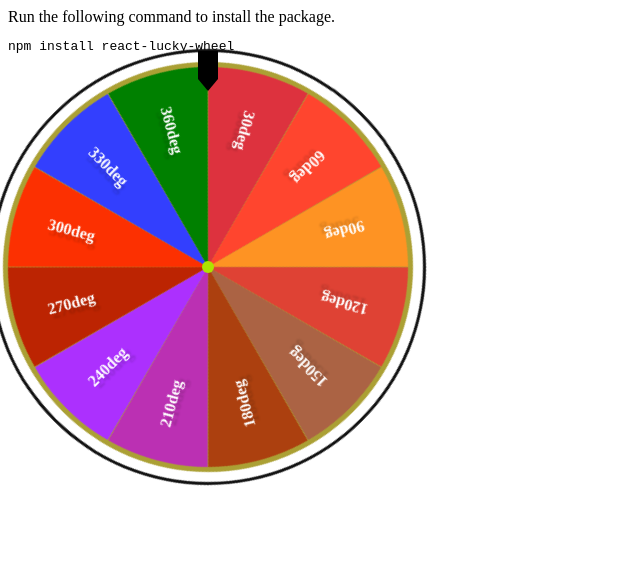
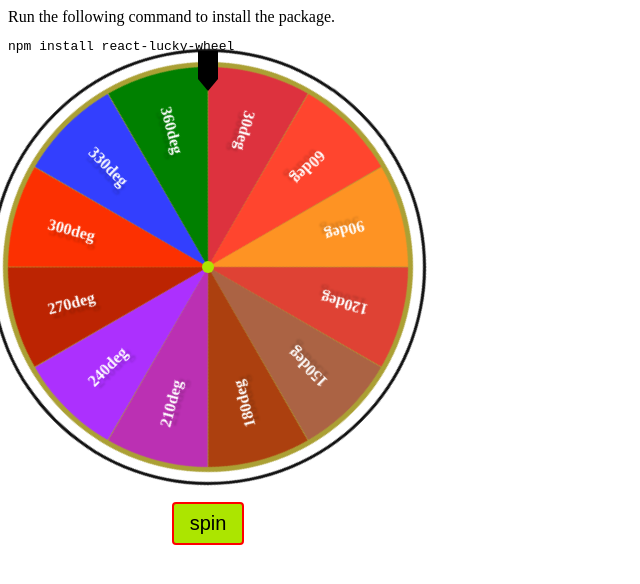
Before and after one commit to Beefy-py/react-lucky-wheel, a React (Create React App) app: page / in a window 1280 px wide. Shown: the top 584 px of the page, without its empty margins (0-640 px from the left). Built offline with nearby package versions, Linux system fonts and the light colour scheme.

Commit message:
feat: :sparkles: spin button and reset button
can now spin, show spin status and after 5secs show reset button. Reset btn also takes 5secs to reset the wheel. Removed useless useState vars. Added spinButton props and interface

```diff
--- a/src/App.tsx
+++ b/src/App.tsx
@@ -1,4 +1,3 @@
-
 import Wheel from "./components/Wheel";
 
 function App() {
@@ -8,9 +7,9 @@ function App() {
         <div>
           Run the following command to install the package.
           <pre>npm install react-lucky-wheel</pre>
-
           <main className="flex">
             <Wheel
+              maxSpins={4}
               wheel={{
                 width: 400,
                 height: 400,
@@ -38,7 +37,7 @@ function App() {
                 ],
                 backgroundColor: "#aba034",
                 timingFunction: "ease-in-out",
-                rotations:3,
+                rotations: 3,
                 disabled: false,
               }}
               arrowSpinnerBtn={{
@@ -58,9 +57,18 @@ function App() {
                 borderColor: "black",
                 show: true,
               }}
+              spinBtn={{
+                text: "spin",
+                alignButton: "middle",
+                backgroundColor: "#ace500",
+                borderWidth: 2,
+                borderColor: "red",
+                size: "lg",
+                buttonTopOffset: "xs",
+                rounded: "sm",
+              }}
             />
           </main>
-
         </div>
       </header>
     </div>
--- /dev/null
+++ b/src/components/SpinButton.tsx
@@ -0,0 +1,163 @@
+import React from "react";
+import { SpinButtonInterface } from "../interfaces/spinButton.interface";
+
+type Props = {
+  buttonProps: SpinButtonInterface;
+  clickHandler: Function;
+  resetWheel: Function;
+  isSpinning: boolean;
+  hasSpun: boolean;
+  isResetting: boolean;
+  spinTriggered: boolean;
+};
+
+const SpinButton = ({
+  clickHandler,
+  buttonProps,
+  isSpinning,
+  hasSpun,
+  isResetting,
+  spinTriggered,
+  resetWheel,
+}: Props) => {
+  const {
+    text,
+    borderWidth,
+    borderColor,
+    backgroundColor,
+    alignButton,
+    size,
+    buttonTopOffset,
+    rounded,
+  } = buttonProps;
+
+  const getBtnAlignment = (align: string) => {
+    switch (align) {
+      case "left":
+        return "start";
+
+      case "right":
+        return "end";
+
+      case "middle":
+        return "center";
+
+      default:
+        return "center";
+    }
+  };
+
+  const getBtnSize = (size: string) => {
+    switch (size) {
+      case "xs":
+        return "0.5rem";
+      case "sm":
+        return "0.75rem";
+      case "md":
+        return "1rem";
+      case "lg":
+        return "1.25rem";
+      case "xl":
+        return "1.5rem";
+
+      default:
+        return "1rem";
+    }
+  };
+
+  const getBtnOffset = (offset: string) => {
+    // returns value in rem
+    switch (offset) {
+      case "-sm":
+        return -2;
+      case "-xs":
+        return -1;
+      case "xs":
+        return 1;
+      case "sm":
+        return 2;
+      case "md":
+        return 3;
+      case "lg":
+        return 4;
+      case "xl":
+        return 5;
+
+      default:
+        return 1;
+    }
+  };
+
+  const getBtnBorderRadius = (size: string) => {
+    switch (size) {
+      case "sm":
+        return "0.25rem";
+      case "md":
+        return "0.5rem";
+      case "lg":
+        return "0.75rem";
+      case "xl":
+        return "1rem";
+      case "full":
+        return "5000em";
+
+      default:
+        return "0rem";
+    }
+  };
+
+  return (
+    <div
+      style={{
+        position: "absolute",
+        right: `0px`,
+        bottom: `-${5 + getBtnOffset(buttonTopOffset)}rem`,
+        left: `0px`,
+        display: "flex",
+        justifyContent: getBtnAlignment(alignButton),
+        height: "5rem",
+        alignItems: "center",
+      }}
+    >
+      {!hasSpun && (
+        <button
+          style={{
+            fontSize: getBtnSize(size),
+            borderRadius: getBtnBorderRadius(rounded),
+            border: `${borderWidth}px solid ${borderColor}`,
+            padding: "0.5rem 1rem",
+            cursor: "pointer",
+            backgroundColor: backgroundColor,
+          }}
+          onClick={() => {
+            clickHandler();
+          }}
+          disabled={isSpinning}
+        >
+          {isSpinning ? "Spinning..." : text}
+        </button>
+      )}
+      {hasSpun && (
+        <button
+          style={{
+            fontSize: getBtnSize(size),
+            borderRadius: getBtnBorderRadius(rounded),
+            border: `${borderWidth}px solid ${borderColor}`,
+            padding: "0.5rem 1rem",
+            cursor: "pointer",
+            backgroundColor: "red",
+            color: "white",
+          }}
+          onClick={() => {
+            resetWheel();
+          }}
+          disabled={isResetting}
+        >
+          {isResetting ? "Resetting..." : "Reset"}
+        </button>
+      )}
+    </div>
+  );
+};
+
+export default SpinButton;
--- a/src/components/Wheel.tsx
+++ b/src/components/Wheel.tsx
@@ -5,48 +5,59 @@ import { ArrowSpinnerButtonInterface } from "../interfaces/arrowSpinButton.inter
 import { PinInterface } from "../interfaces/pin.interface";
 import { WheelInterface } from "../interfaces/wheel.interface";
 import { ExtendedWheelSegmentInterface } from "../interfaces/extendedWheelSegment.interface";
+import { SpinButtonInterface } from "../interfaces/spinButton.interface";
+import SpinButton from "./SpinButton";
 
 type Props = {
-  wheel: WheelInterface
-  arrowSpinnerBtn:ArrowSpinnerButtonInterface
-  pin: PinInterface
+  wheel: WheelInterface;
+  arrowSpinnerBtn: ArrowSpinnerButtonInterface;
+  pin: PinInterface;
+  spinBtn: SpinButtonInterface;
+  maxSpins: number;
 };
 
-const ArrowSpinnerBtn = styled.div<{$arrowSpinnerBtn: ArrowSpinnerButtonInterface}>`
+const ArrowSpinnerBtn = styled.div<{
+  $arrowSpinnerBtn: ArrowSpinnerButtonInterface;
+}>`
   &:after {
     content: "";
     position: absolute;
     top: -28px;
     width: 20px;
     height: 30px;
-  background-color: ${props => props.$arrowSpinnerBtn.backgroundColor};
+    background-color: ${(props) => props.$arrowSpinnerBtn.backgroundColor};
     clip-path: polygon(50% 0%, 15% 100%, 85% 100%);
   }
 `;
 
-const Pin = styled.div<{$pin: PinInterface}>`
+const Pin = styled.div<{ $pin: PinInterface }>`
   &:after {
     content: "";
     position: absolute;
     top: -28px;
     width: 20px;
     height: 40px;
-  background-color: ${props=> props.$pin.backgroundColor};
+    background-color: ${(props) => props.$pin.backgroundColor};
     clip-path: polygon(0 0, 100% 0, 100% 70%, 50% 100%, 0 70%);
   }
 `;
 
-const Wheel = ({ wheel, arrowSpinnerBtn, pin }: Props) => {
+const Wheel = ({ wheel, arrowSpinnerBtn, pin, spinBtn, maxSpins }: Props) => {
   const startingRotation = 45; //base starting position. This is to start in the middle 90deg
-  const initialRotationValue = (360*wheel.rotations)+startingRotation;
-  const [rotationValue, setRotationValue] = useState<number>(initialRotationValue);
+  const initialRotationValue = 360 * wheel.rotations + startingRotation;
+  const [rotationValue, setRotationValue] =
+    useState<number>(initialRotationValue);
   const [segments, setSegments] = useState<ExtendedWheelSegmentInterface[]>([]);
-  const [spun, setSpun] = useState(false);
-  const [winningSegment, setWinningSegment] = useState<ExtendedWheelSegmentInterface| undefined>(undefined);
-  const [isWheelDisabled, setIsWheelDisabled] = useState(wheel.disabled);
-  const [started, setStarted] = useState(false);
-  const [reset, setReset] = useState(false);
+  const [winningSegment, setWinningSegment] = useState<
+    ExtendedWheelSegmentInterface | undefined
+  >(undefined);
+  const [spinTriggered, setSpinTriggered] = useState(false);
+  const [numberOfSpins, setNumberOfSpins] = useState(0);
+  const [isSpinning, setIsSpinning] = useState(false);
+  const [isResetting, setIsResetting] = useState(false);
+  const [hasSpun, setHasSpun] = useState(false);
 
+  console.log({ winningSegment, numberOfSpins, maxSpins });
 
   if (wheel.segments.length < 4) {
     throw new Error("Only allowing more than 4 segments");
@@ -81,8 +92,7 @@ const Wheel = ({ wheel, arrowSpinnerBtn, pin }: Props) => {
   };
 
   useEffect(() => {
-
-  setSegments(() =>{
+    setSegments(() => {
       let previousRotation = 45;
       let nextRotation;
 
@@ -97,50 +107,75 @@ const Wheel = ({ wheel, arrowSpinnerBtn, pin }: Props) => {
         const segmentRotation = rotation * (index + 0.5);
 
         // Calculate the starting and ending degree values for the degreeSpan
-          nextRotation = 45 - (rotation * (index + 1));
+        nextRotation = 45 - rotation * (index + 1);
         const startDegree = nextRotation;
         const endDegree = previousRotation;
         previousRotation = nextRotation;
 
-      return {segmentRotation, degreeSpan:[startDegree,endDegree], clipPathValue, ...segment, rotation}})
-  }
-    )
+        return {
+          segmentRotation,
+          degreeSpan: [startDegree, endDegree],
+          clipPathValue,
+          ...segment,
+          rotation,
+        };
+      });
+    });
+  }, []);
 
-  }, [])
+  const spin = () => {
+    setSpinTriggered(true);
+    setIsSpinning(true);
 
-  useEffect(() => {
-
-  if(spun){
-    setTimeout(()=>{
-      setIsWheelDisabled(true);
-    },wheel.rotations*1000)
+    if (maxSpins === numberOfSpins) {
+      console.warn("Max number of spins reached!");
+      return;
     }
 
-  }, [spun])
+    setNumberOfSpins((previousNumberOfSpins) => previousNumberOfSpins + 1);
 
-  useEffect(() => {
- if(started) if (isWheelDisabled){console.warn('Wheel Is Disabled')}else{spin()};
-  }, [started])
+    if (segments.length) {
+      setRotationValue((previousRotationValue) => {
+        const randomSegmentIndex = parseInt(
+          (Math.random() * segments.length).toFixed()
+        );
+        console.log({ randomSegmentIndex });
+        const randomSegment = segments[randomSegmentIndex];
+        console.log({ randomSegment });
 
-
-
-  const spin = () => {
-    setRotationValue((previousRotationValue) => {
-      const max = 45;
-      const min = -315;
+        const max = randomSegment.degreeSpan[1];
+        const min = randomSegment.degreeSpan[0];
 
         const rotationValue = Math.random() * (max - min) + min;
 
-      console.log("Rotate Degrees: ", rotationValue);
-      setWinningSegment(segments.find(segment => {
-        if (segment.degreeSpan[0] < rotationValue && rotationValue < segment.degreeSpan[1]){
-return true;
-        }
-      }));
-
+        setWinningSegment(randomSegment);
         return rotationValue;
       });
-    setSpun(true);
+    } else {
+      console.error("There are no segments");
+    }
+  };
+
+  useEffect(() => {
+    if (spinTriggered) {
+      setTimeout(() => {
+        setIsSpinning(false);
+        setSpinTriggered(false);
+        setHasSpun(true);
+      }, 5000);
+    }
+  }, [numberOfSpins]);
+
+  useEffect(() => {
+    setTimeout(() => {
+      setIsResetting(false);
+      setHasSpun(false);
+    }, 5000);
+  }, [isResetting]);
+
+  const reset = () => {
+    setIsResetting(true);
+    setRotationValue(initialRotationValue);
   };
 
   return (
@@ -218,7 +253,7 @@ return true;
         className="wheel"
         initial={{ rotate: initialRotationValue }}
         animate={{
-          rotate: rotationValue ,
+          rotate: rotationValue,
           transition: { duration: 0 },
         }}
         style={{
@@ -233,10 +268,10 @@ return true;
           boxShadow: `0 0 0 5px ${wheel.backgroundColor}, 0 0 0 15px #fff, 0 0 0 18px #111`,
           transition: `transform 5s ${wheel.timingFunction}`,
         }}
-
       >
-        {segments.map((segment, index:number) => {
-          const {segmentRotation, clipPathValue, rotation, name, color} = segment;
+        {segments.map((segment, index: number) => {
+          const { segmentRotation, clipPathValue, rotation, name, color } =
+            segment;
 
           return (
             <div
@@ -274,17 +309,16 @@ return true;
           );
         })}
       </motion.div>
-    {isWheelDisabled &&   <div className="overlay"  style={{
-          position: "absolute",
-          top: 0,
-          left: 0,
-          width: "100%",
-          height: "100%",
-          background: 'rgb(0 0 0 / 65%)',
-          borderRadius: "50%",
-          overflow: "hidden",
-       zIndex:10,cursor: "not-allowed"
-        }}/>}
+
+      <SpinButton
+        clickHandler={() => spin()}
+        isSpinning={isSpinning}
+        isResetting={isResetting}
+        hasSpun={hasSpun}
+        spinTriggered={spinTriggered}
+        resetWheel={() => reset()}
+        buttonProps={spinBtn}
+      />
     </section>
   );
 };
```
Also changed, not shown: src/interfaces/spinButton.interface.ts (added, +10 -0 lines). Lines whose indentation alone changed are shown as unchanged.
